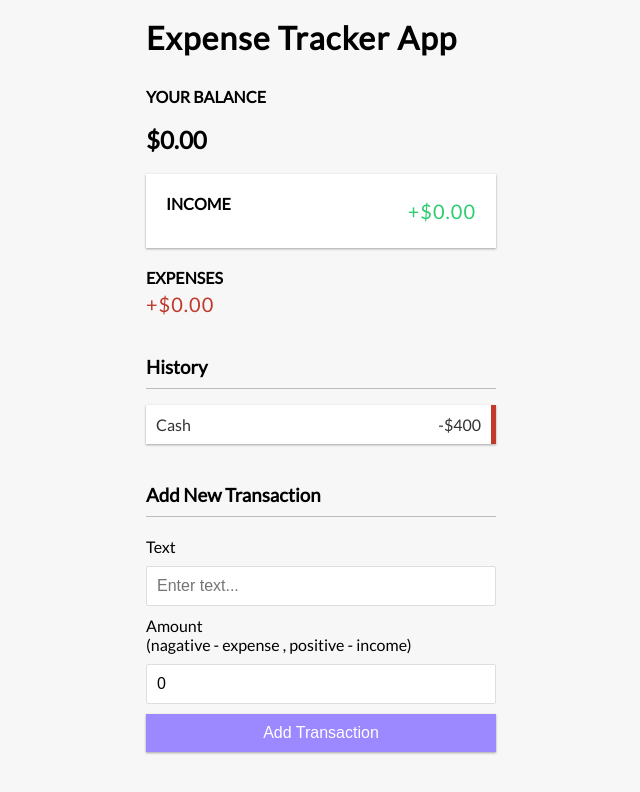
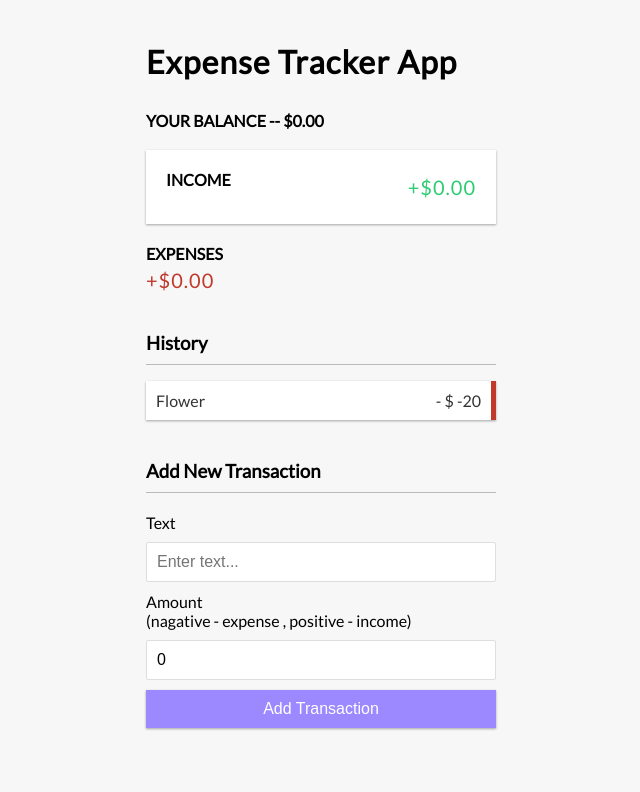
Before and after one commit to AzherSaeed/Expense-Tracker-App-With-React, a React (Create React App) app: page / in a window 1280 px wide. Shown: the top 792 px of the page, without its empty margins (319-959 px from the left). Built offline with nearby package versions, Linux system fonts and the light colour scheme.

Commit message:
transaction list is map and render

```diff
--- a/src/components/Balence.js
+++ b/src/components/Balence.js
@@ -3,8 +3,8 @@ import React from 'react'
 function Balence() {
     return (
         <>
-            <h4>Your Balance</h4>
-            <h2> $0.00</h2>
+            <h4>Your Balance  -- $0.00</h4>
+
         </>
     )
 }
--- /dev/null
+++ b/src/components/Transaction.js
@@ -0,0 +1,13 @@
+import React from 'react'
+
+export const Transaction = ({trans}) => {
+    const sign = trans.amount < 0 ? '-' : '+';
+    return (
+        <div>
+            <li className="minus">
+    {trans.text}<span>{sign} $ {trans.amount}</span>
+                    <button className="delete-btn" >X</button>
+                </li>
+        </div>
+    )
+}
--- a/src/components/TransactionList.js
+++ b/src/components/TransactionList.js
@@ -1,15 +1,17 @@
-import React from 'react'
+import React , {useContext} from 'react'
+import {GlobalContext} from '../context/GlobalState';
+import {Transaction} from './Transaction'
 
 export const TransactionList = () => {
+
+     const context = useContext(GlobalContext)
+
+     console.log(context)
     return (
         <>
             <h3>History</h3>
             <ul className="list">
-                <li className="minus">
-                    Cash<span>-$400</span>
-                    <button className="delete-btn" >X</button>
-
-                </li>
+                {context.transaction.map(trans => (<Transaction key={trans.id} trans={trans} />)) }
             </ul>
         </>
     )
```
